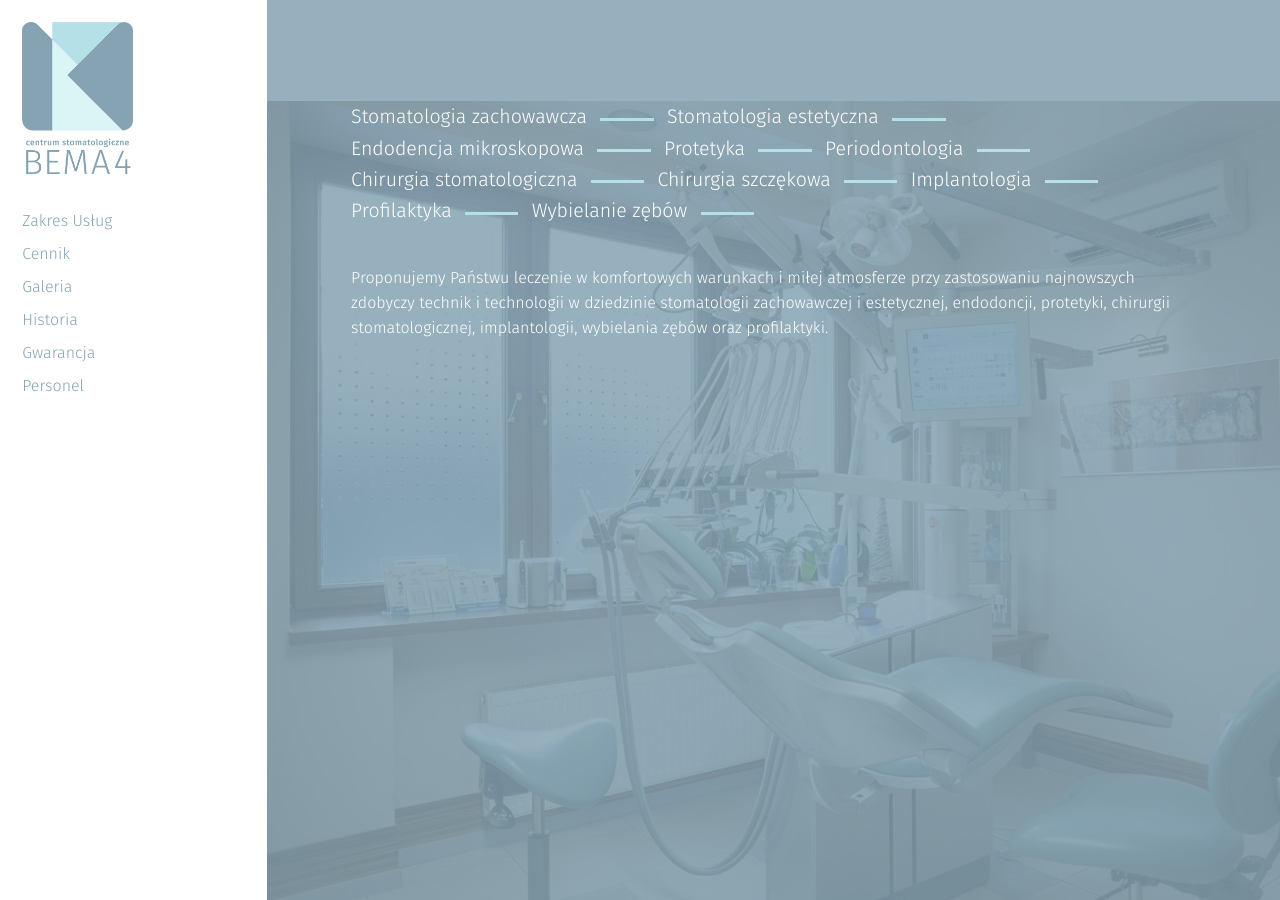
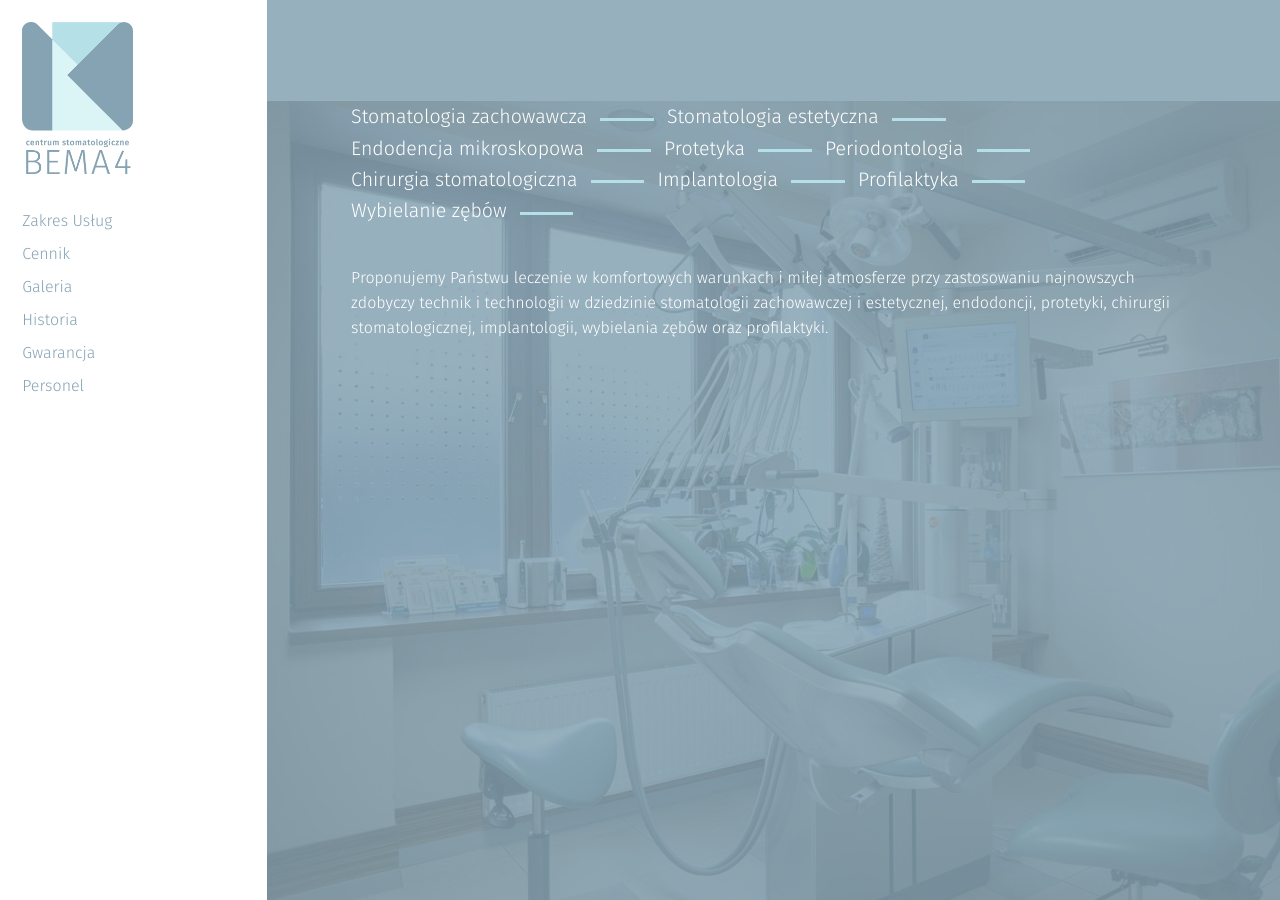
Before and after one commit to CSB4/bema4, a Jekyll site: the page built from index.html, in a window 1280 px wide and 900 px high. Built offline with Jekyll 4.4.1, drawn with Linux system fonts in a browser that asks for light colours; nearby versions of some CDN libraries; a file with an impossible date is left out.

Commit message:
Usunięcie chirurgii szczękowej z listy usług

```diff
--- a/_slides/0000-02-02-uslugi.markdown
+++ b/_slides/0000-02-02-uslugi.markdown
@@ -5,13 +5,13 @@ type: uslugi
 fullscreen: true
 published: true
 ---
+
 * <a href="#stomatologia-zachowawcza-i-estetyczna" title="Przejdź do cennika" data-scroll>Stomatologia zachowawcza</a>
 * <a href="#stomatologia-zachowawcza-i-estetyczna" title="Przejdź do cennika" data-scroll>Stomatologia estetyczna</a>
 * <a href="#endodoncja-mikroskopowa-leczenie-kanaowe" title="Przejdź do cennika" data-scroll>Endodencja mikroskopowa</a>
 * <a href="#protetyka" title="Przejdź do cennika" data-scroll>Protetyka</a>
 * <a href="#periodontologia" title="Przejdź do cennika" data-scroll>Periodontologia</a>
-* <a href="#chirurgia-stomatologiczna-i-szczkowa" title="Przejdź do cennika" data-scroll>Chirurgia stomatologiczna</a>
-* <a href="#chirurgia-stomatologiczna-i-szczkowa" title="Przejdź do cennika" data-scroll>Chirurgia szczękowa</a>
+* <a href="#chirurgia-stomatologiczna" title="Przejdź do cennika" data-scroll>Chirurgia stomatologiczna</a>
 * <a href="#implantologia" title="Przejdź do cennika" data-scroll>Implantologia</a>
 * <a href="#profilaktyka" title="Przejdź do cennika" data-scroll>Profilaktyka</a>
 * <a href="#wybielanie" title="Przejdź do cennika" data-scroll>Wybielanie zębów</a>
```
